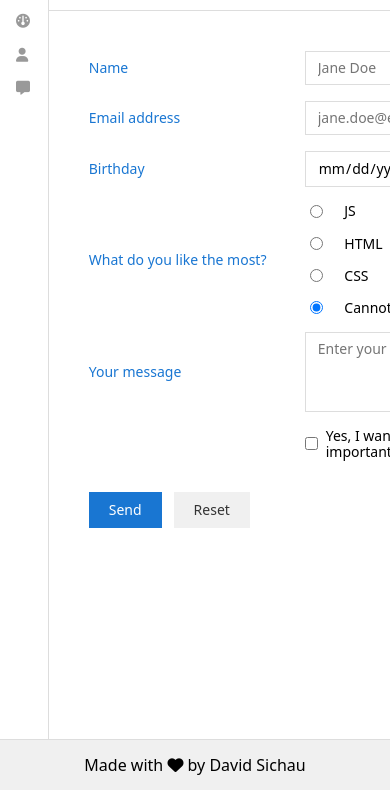
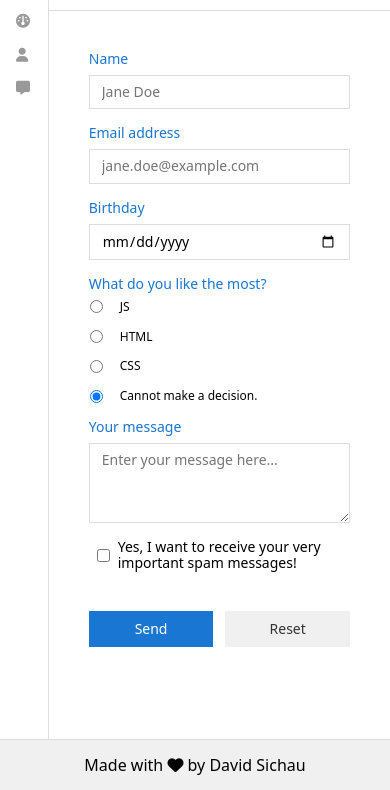
Before and after one commit to kola610/WebEng, a website built with Vite: page task_1_html_css-master/src/contact.html in a window 390 px wide. Shown: the part 54-844 px from the top of the page. Built offline with nearby package versions, Linux system fonts and the light colour scheme.

Commit message:
everything until 3 done

```diff
--- a/task_1_html_css-master/src/contact.html
+++ b/task_1_html_css-master/src/contact.html
@@ -95,9 +95,12 @@
             </div>
           </div>
 
+          <div class = "formula">
+            <div> </div>
           <div class="form-buttons">
             <button type="submit">Send</button>
             <button type="reset">Reset</button>
+          </div>
           </div>
 
         </div>
--- a/task_1_html_css-master/src/layout.css
+++ b/task_1_html_css-master/src/layout.css
@@ -104,13 +104,7 @@ footer ul li:not(:last-child)::after {
   position: relative;
 }
 
-@media (max-width: 768px) {
 
-  .side span {
-    display: none;
-  }
-
-}
 
 /* Override any rounded corners - make everything sharp/square */
 * {
@@ -201,12 +195,16 @@ input, textarea, button {
 }
 
 .question:has(input[type="checkbox"]) {
-  grid-template-columns: 200px 1fr;
+  grid-template-columns: 1fr 1.5fr;
   align-items: start;
 }
 
+
+
 .checkbox-container {
-  display: flex;
+  display: grid;
+  justify-items: left;
+  grid-template-columns: 1fr 40fr;
   align-items: center;
   gap: 8px;
 }
@@ -222,11 +220,17 @@ input, textarea, button {
 
 }
 
+.formula {
+
+  display: grid;
+  grid-template-columns: 1fr 5.5fr;
+}
+
 .form-buttons {
   display: grid;
   grid-template-columns: auto auto;
   gap: 12px;
-  justify-content: start;
+  justify-content: center;
   margin-top: var(--space);
 }
 
@@ -248,3 +252,76 @@ input, textarea, button {
   background-color: #f0f0f0;
   color: #333;
 }
+
+@media (max-width: 768px) {
+
+  .side span {
+    display: none;
+  }
+
+  .question {
+    display: grid;
+    grid-template-columns: 1fr;
+    grid-template-rows: auto auto;
+    gap: 8px;
+    align-items: start;
+  }
+
+  .question label {
+    justify-self: start;
+    align-self: start;
+  }
+
+  .question input,
+  .question textarea {
+    justify-self: stretch;
+    width: 100%;
+  }
+
+  /* Handle radio groups in mobile */
+  .radio-group {
+    display: grid;
+    justify-items: left;
+    grid-template-columns: 15px 1fr
+
+  }
+
+  .radio-group label {
+    display: flex;
+    align-items: center;
+    font-size: 12px;
+  }
+
+.question:has(.checkbox-container) {
+  grid-template-columns: auto 1fr !important;
+}
+
+
+  .question:first-child:has(.checkbox-container) {
+    display: none;
+  }
+
+  .checkbox-container {
+    display: grid;
+    grid-template-columns: auto 1fr;
+  }
+
+
+
+  /* Adjust form buttons for mobile */
+  .form-buttons {
+    grid-template-columns: 1fr 1fr;
+    gap: 12px;
+  }
+
+  .form-buttons button {
+    width: 100%;
+  }
+
+  .formula {
+
+  display: grid;
+  grid-template-columns: 0px 5.5fr;
+}
+
+}
```
